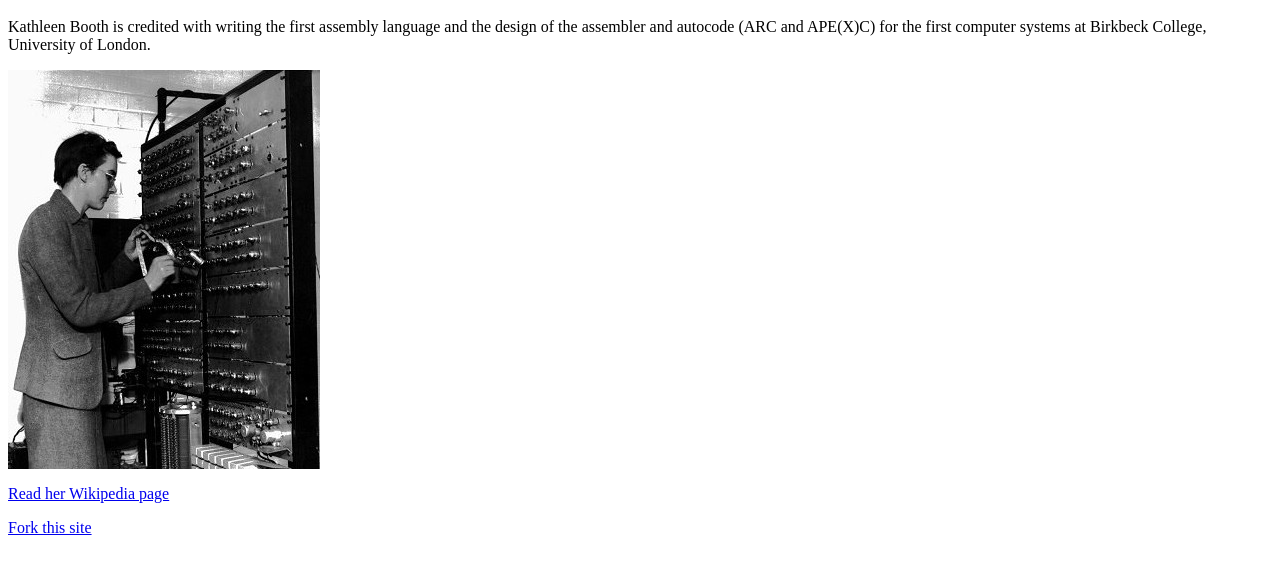
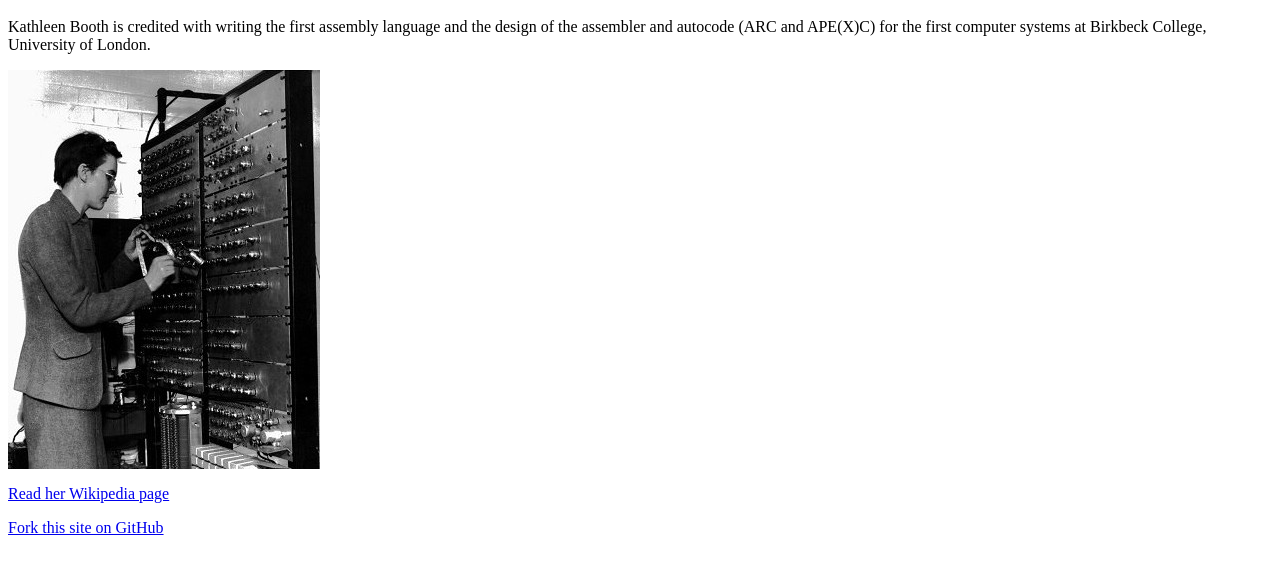
Before and after one commit to calavera/kathleen-booth-website, a plain HTML site: page index.html in a window 1280 px wide. Shown: the part 48-622 px from the top of the page. Drawn offline with Linux system fonts and the light colour scheme.

Commit message:
add text
Signed-off-by: David Calavera <david.calavera@gmail.com>

```diff
--- a/index.html
+++ b/index.html
@@ -5,4 +5,4 @@
 <img src="/picture.jpg">
 
 <p><a href="https://en.wikipedia.org/wiki/Kathleen_Booth">Read her Wikipedia page</a></p>
-<p><a href="https://github.com/calavera/kathleen-booth-website">Fork this site</a></p>
+<p><a href="https://github.com/calavera/kathleen-booth-website">Fork this site on GitHub</a></p>
```
